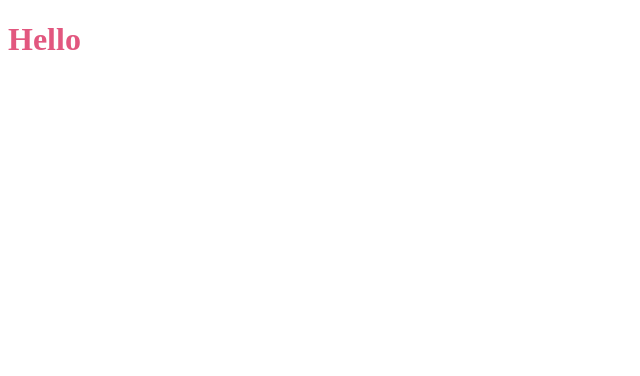
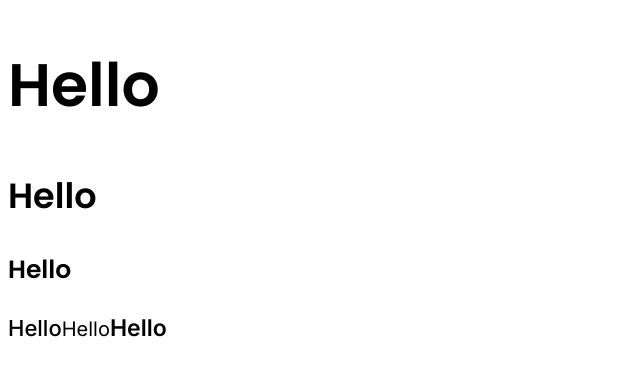
Before and after one commit to borodinka/za-music, a React (Create React App) app: page / in a window 1280 px wide. Shown: the top 376 px of the page, without its empty margins (0-640 px from the left). Built offline with nearby package versions, Linux system fonts and the light colour scheme.

Commit message:
Add Typography

```diff
--- a/public/index.html
+++ b/public/index.html
@@ -6,6 +6,14 @@
     <meta name="viewport" content="width=device-width, initial-scale=1" />
     <meta name="theme-color" content="#000000" />
     <meta name="description" content="Za Music - Best musical player" />
+    <!-- GOOGLE FONTS IMPORT - START -->
+    <link rel="preconnect" href="https://fonts.googleapis.com" />
+    <link rel="preconnect" href="https://fonts.gstatic.com" crossorigin />
+    <link
+      href="https://fonts.googleapis.com/css2?family=Inter:wght@400;500;600&family=Poppins:wght@600&display=swap"
+      rel="stylesheet"
+    />
+    <!-- GOOGLE FONTS IMPORT - END -->
     <!--
       manifest.json provides metadata used when your web app is installed on a
       user's mobile device or desktop. See https://developers.google.com/web/fundamentals/web-app-manifest/
--- a/src/App.js
+++ b/src/App.js
@@ -1,14 +1,23 @@
-import { ThemeProvider, styled } from "styled-components";
+import { ThemeProvider } from "styled-components";
 import { theme } from "./styles/Theme";
-
-const Title = styled.h1`
-  color: ${({ theme }) => theme.colors.primary};
-`;
+import {
+  ButtonText,
+  MainTitle,
+  SectionSubtitle,
+  SectionTitle,
+  SubText,
+  Text,
+} from "./components/ui/Typography";
 
 function App() {
   return (
     <ThemeProvider theme={theme}>
-      <Title>Hello</Title>
+      <MainTitle>Hello</MainTitle>
+      <SectionTitle>Hello</SectionTitle>
+      <SectionSubtitle>Hello</SectionSubtitle>
+      <Text>Hello</Text>
+      <SubText>Hello</SubText>
+      <ButtonText>Hello</ButtonText>
     </ThemeProvider>
   );
 }
--- /dev/null
+++ b/src/components/ui/Typography.js
@@ -0,0 +1,42 @@
+import { styled } from "styled-components";
+
+export const MainTitle = styled.h1`
+  font-family: ${({ theme }) => theme.fonts.poppins}, sans-serif;
+  font-weight: ${({ theme }) => theme.fontWeights.bold};
+  font-size: 60px;
+  line-height: 90px;
+`;
+
+export const SectionTitle = styled.h2`
+  font-family: ${({ theme }) => theme.fonts.poppins}, sans-serif;
+  font-weight: ${({ theme }) => theme.fontWeights.bold};
+  font-size: 35px;
+  line-height: 52px;
+`;
+
+export const SectionSubtitle = styled.h3`
+  font-family: ${({ theme }) => theme.fonts.poppins}, sans-serif;
+  font-weight: ${({ theme }) => theme.fontWeights.bold};
+  font-size: 25px;
+  line-height: 38px;
+`;
+
+export const Text = styled.span`
+  font-family: ${({ theme }) => theme.fonts.inter}, sans-serif;
+  font-weight: ${({ theme }) => theme.fontWeights.semiBold};
+  font-size: 22px;
+  line-height: 27px;
+`;
+
+export const SubText = styled.span`
+  font-family: ${({ theme }) => theme.fonts.inter}, sans-serif;
+  font-weight: ${({ theme }) => theme.fontWeights.normal};
+  font-size: 20px;
+  line-height: 24px;
+`;
+export const ButtonText = styled.span`
+  font-family: ${({ theme }) => theme.fonts.inter}, sans-serif;
+  font-weight: ${({ theme }) => theme.fontWeights.bold};
+  font-size: 23px;
+  line-height: 28px;
+`;
```
Also changed, not shown: .eslintrc.json.
